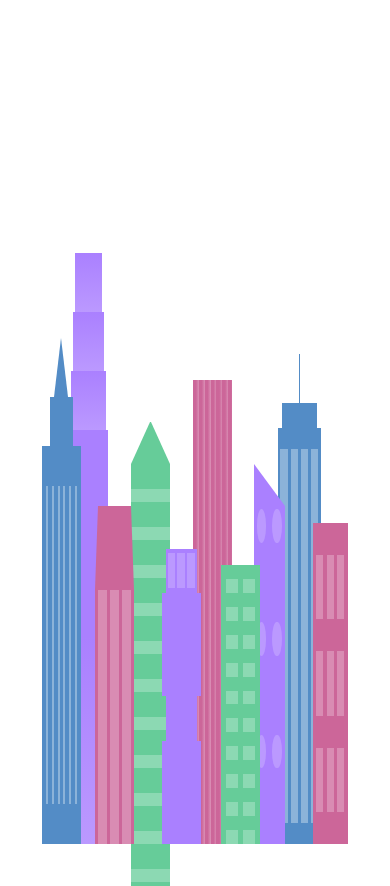
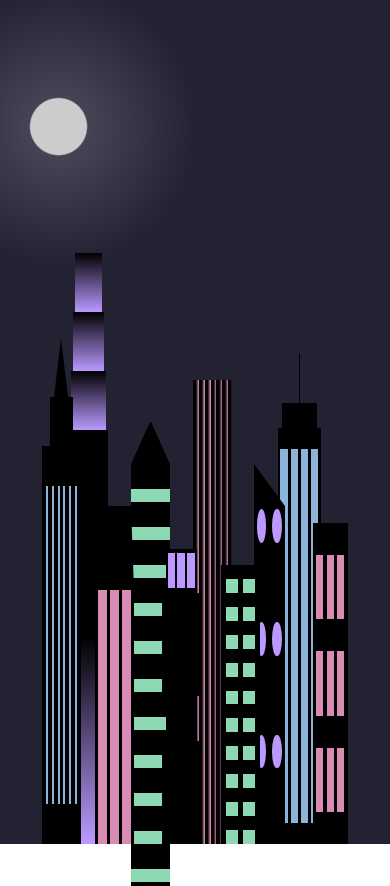
Before and after one commit to NICHOLEMCGREW/freeCodeCamp, a plain HTML site: page city-skyline/index.html in a window 390 px wide. Drawn offline with Linux system fonts and the light colour scheme.

Commit message:
added sun and night mode

```diff
--- a/city-skyline/index.html
+++ b/city-skyline/index.html
@@ -7,7 +7,7 @@
   </head>
 
   <body>
-    <div class="background-buildings">
+    <div class="background-buildings sky">
       <div></div>
       <div></div>
       <div class="bb1 building-wrap">
--- a/city-skyline/styles.css
+++ b/city-skyline/styles.css
@@ -8,9 +8,11 @@
     --window-color3: #d98cb3;
     --window-color4: #8cb3d9;
   }
+
   * {
     box-sizing: border-box;
   }
+
   body {
     height: 100vh;
     margin: 0;
@@ -37,6 +39,16 @@
     display: flex;
     align-items: center;
     justify-content: space-evenly;
+  }
+
+  .sky {
+    background: radial-gradient(
+        closest-corner circle at 15% 15%,
+        #ffcf33,
+        #ffcf33 20%,
+        #ffff66 21%,
+        #bbeeff 100%
+      );
   }
 
   /* BACKGROUND BUILDINGS - "bb" stands for "background building" */
@@ -284,3 +296,21 @@
         var(--window-color3) 30%
       );
   }
+
+  @media (max-width: 1000px) {
+    :root {
+      --building-color1: #000;
+      --building-color2: #000;
+      --building-color3: #000;
+      --building-color4: #000;
+    }
+    .sky {
+      background: radial-gradient(
+          closest-corner circle at 15% 15%,
+          #ccc,
+          #ccc 20%,
+          #445 21%,
+          #223 100%
+        );
+    }
+  }
```
Also changed, not shown: cat-photo-app/index.html (renamed from catPhotoApp/index.html), flexbox-photo-gallery/index.html (renamed from flexbox_photo-gallery/index.html), flexbox-photo-gallery/styles.css (renamed from flexbox_photo-gallery/styles.css), technical-documentaion/index.html (renamed from technical_documentaion/index.html), technical-documentaion/styles.css (renamed from technical_documentaion/styles.css), typography-nutrition-label/index.html (renamed from Typography_Nutrition_Label/index.html), typography-nutrition-label/styles.css (renamed from Typography_Nutrition_Label/styles.css).
